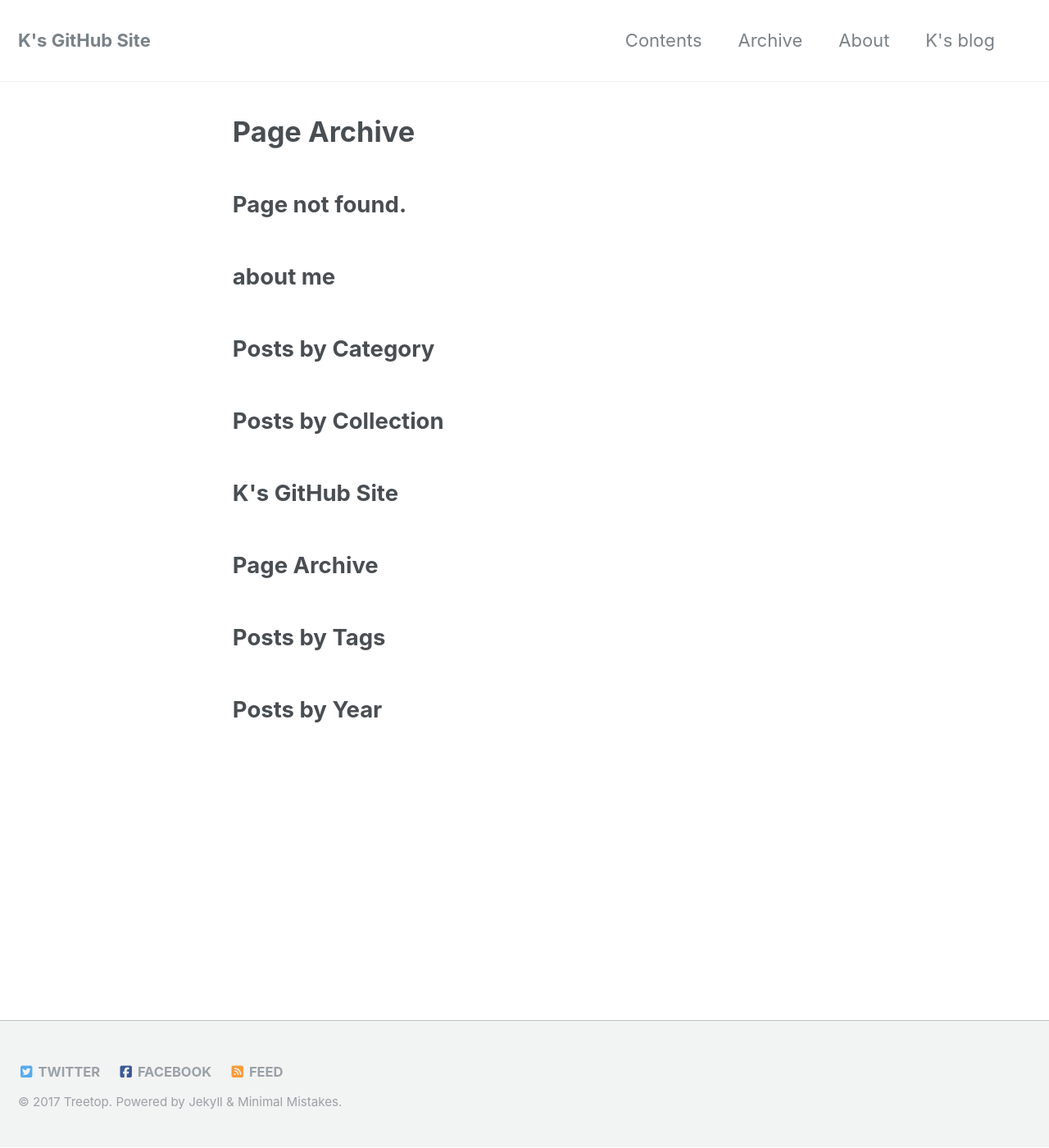
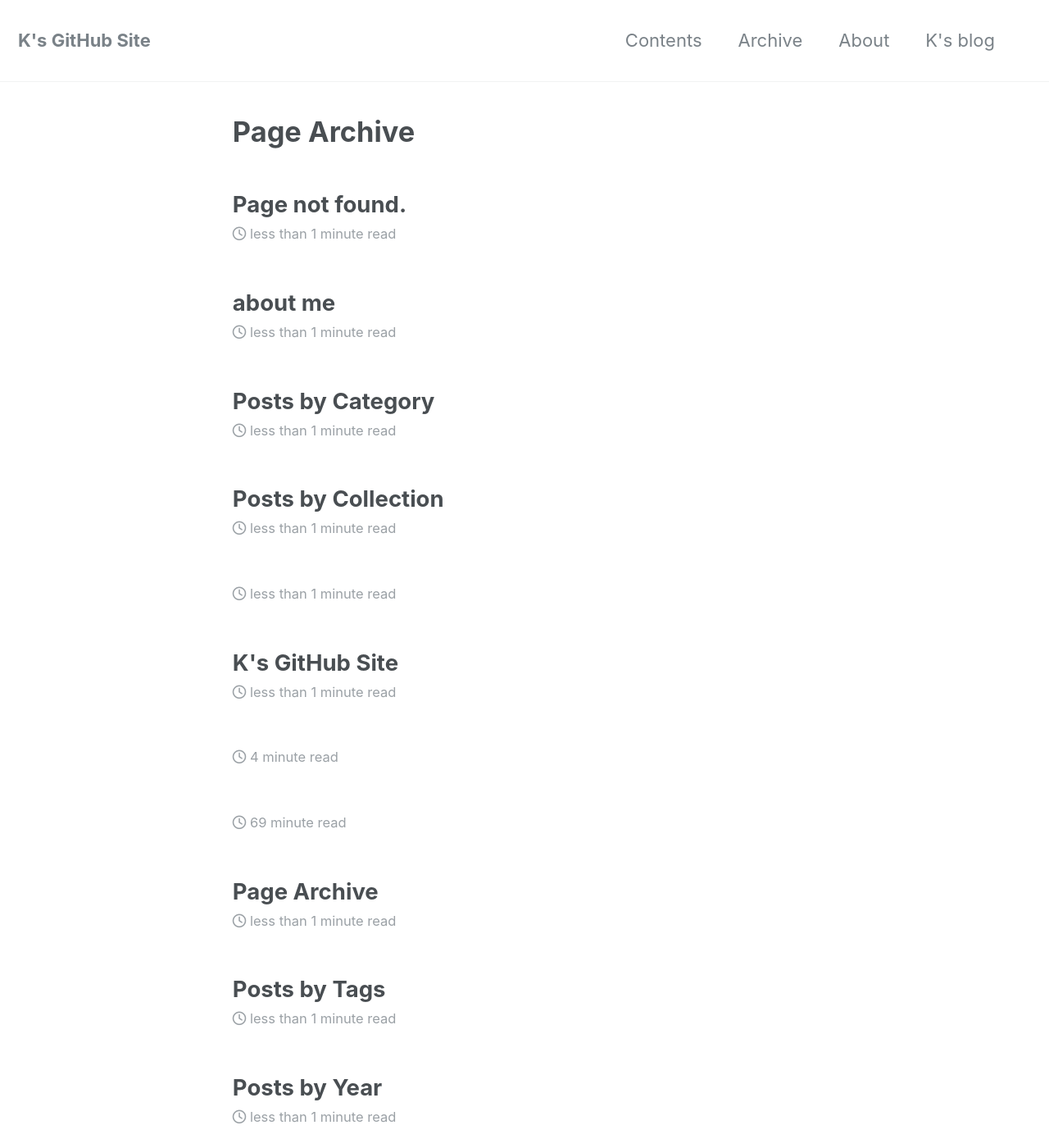
Before and after one commit to laureltreetop/laureltreetop.github.io, a Jekyll site: the page built from _pages/page-archive.html, in a window 1280 px wide and 1400 px high. Shown: the whole window at 82% size. Built offline with Jekyll 4.4.1, drawn with Linux system fonts in a browser that asks for light colours; nearby versions of some CDN libraries; some of the changed lines change nothing that is shown.

Commit message:
Update _config.yml

```diff
--- a/_config.yml
+++ b/_config.yml
@@ -256,6 +256,17 @@ defaults:
       comments: false
       sidebar:
         nav: "docs"
+  # _pages
+  - scope:
+      path: ""
+      type: pages
+    values:
+      layout: splash
+      author_profile: true
+      read_time: true
+      comments: # true
+      share: true
+      related: true
 
 collections:
   docs:
```
